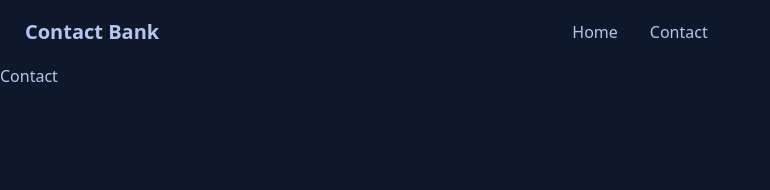
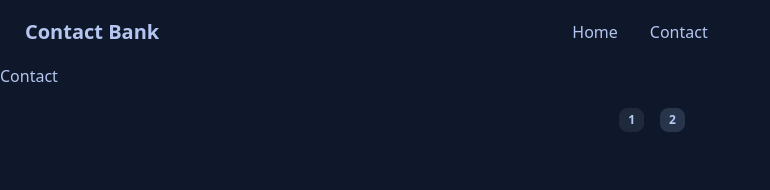
Before and after one commit to GregPetropoulos/Contact-Bank, a React (Create React App) app: page /contact in a window 1280 px wide. Shown: the top 190 px of the page, without its empty margins (0-770 px from the left). Built offline with nearby package versions, Linux system fonts and the light colour scheme; the HTML template or start-up script is replaced by a standard one.

Commit message:
Footer with pagination

```diff
--- a/src/App.js
+++ b/src/App.js
@@ -2,7 +2,7 @@ import { BrowserRouter as Router, Routes, Route } from 'react-router-dom';
 import Home from './components/Home';
 import Navbar from './components/NavBar';
 import Contact from './components/Contact';
-
+import Footer from './components/Footer';
 
 function App() {
   return (
@@ -12,6 +12,7 @@ function App() {
         <Route path='/' element={<Home />} />
         <Route path='/contact' element={<Contact />} />
       </Routes>
+      <Footer/>
     </Router>
   );
 }
--- /dev/null
+++ b/src/components/Footer.jsx
@@ -0,0 +1,18 @@
+import React from 'react';
+import { Link } from 'react-router-dom';
+const Footer = () => {
+  return (
+    <div className='flex justify-center m-3 w-full'>
+      <div className='btn-group'>
+        <Link to='/'>
+          <button className='btn btn-xs m-2'>1</button>
+        </Link>
+        <Link to='/contact'>
+          <button className='btn btn-xs m-2 btn-active'>2</button>
+        </Link>
+      </div>
+    </div>
+  );
+};
+
+export default Footer;
```
